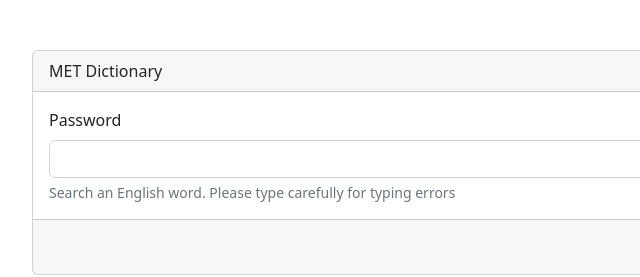
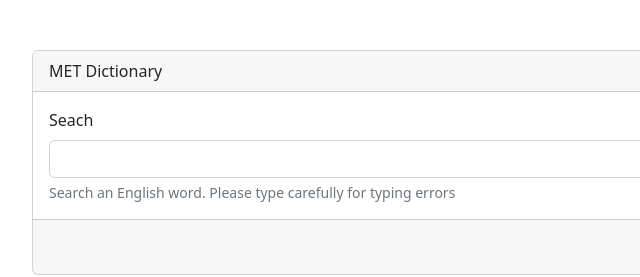
Before and after one commit to Mehmet-Emre-Topdal/Dictionary-app, a plain HTML site: page index.html in a window 1280 px wide. Shown: the top 277 px of the page, 128-768 px from the left. Drawn offline with nearby package versions, Linux system fonts and the light colour scheme.

Commit message:
Update index.html

```diff
--- a/index.html
+++ b/index.html
@@ -21,7 +21,7 @@
             </div>
 
             <div class="card-body">
-                <label for="input-word" class="form-label">Password</label>
+                <label for="input-word" class="form-label">Seach</label>
                 <input type="text" id="input-word" class="form-control" >
                 <div id="input-word-note" class="form-text">
                 Search an English word. Please type carefully for typing errors
```
